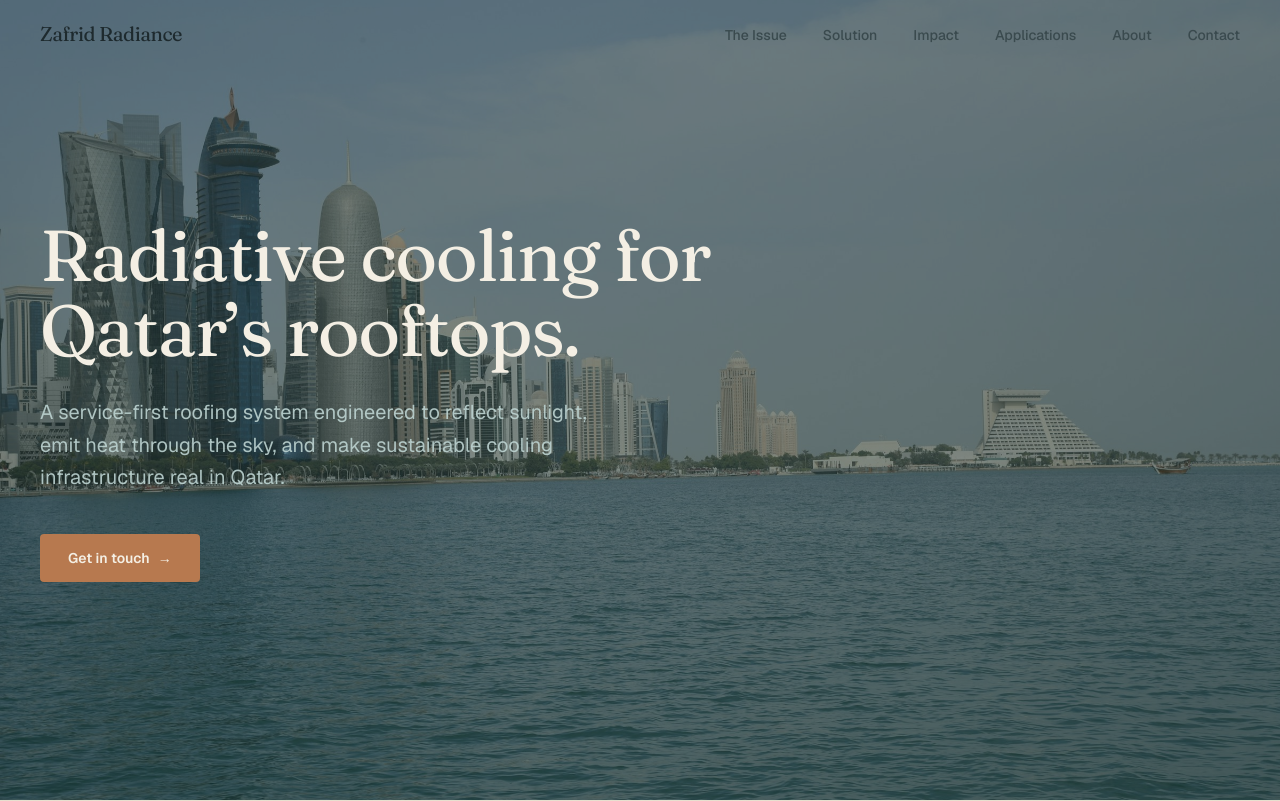
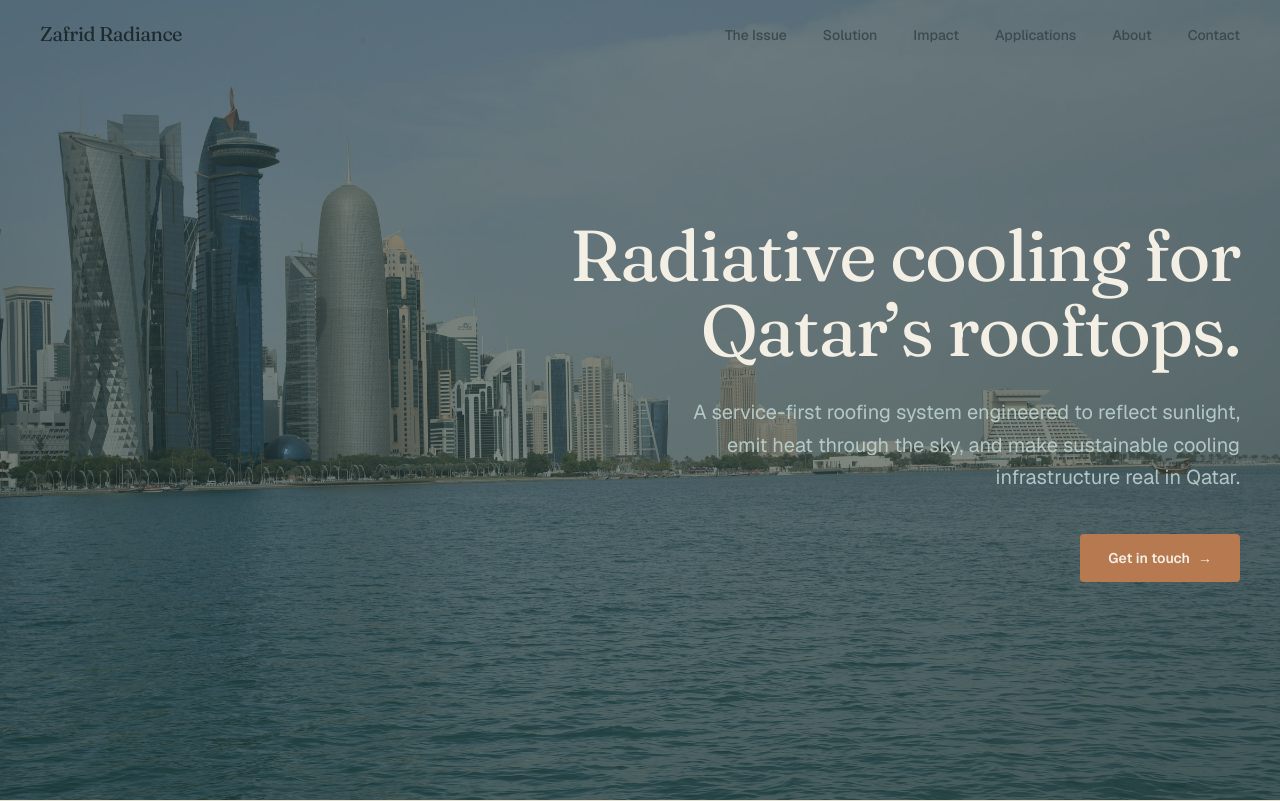
Before and after one commit to zafridradiance/zafrid-radiance-web, a Next.js app: page / in a window 1280 px wide. Shown: the top 801 px of the page. Built offline with nearby package versions, Linux system fonts and the light colour scheme; a web font is replaced by a local one.

Commit message:
Right-align hero copy
Co-Authored-By: Claude Opus 4.8 <noreply@anthropic.com>

```diff
--- a/src/components/Hero.tsx
+++ b/src/components/Hero.tsx
@@ -21,7 +21,7 @@ export default function Hero() {
       <div className="absolute inset-0 bg-pine-deep/55" aria-hidden />
 
       <div className="relative mx-auto w-full max-w-7xl px-6 py-32 lg:px-10">
-        <div className="max-w-3xl">
+        <div className="ml-auto max-w-2xl text-right">
           <h1
             className="animate-fade-up font-serif text-5xl leading-[1.04] tracking-[-0.02em] text-parchment sm:text-6xl lg:text-7xl"
             style={{ animationDelay: "0.15s" }}
@@ -29,13 +29,13 @@ export default function Hero() {
             {hero.title}
           </h1>
           <p
-            className="animate-fade-up mt-7 max-w-xl text-lg leading-relaxed text-frost/90 sm:text-xl"
+            className="animate-fade-up mt-7 ml-auto max-w-xl text-lg leading-relaxed text-frost/90 sm:text-xl"
             style={{ animationDelay: "0.3s" }}
           >
             {hero.subtitle}
           </p>
           <div
-            className="animate-fade-up mt-10"
+            className="animate-fade-up mt-10 flex justify-end"
             style={{ animationDelay: "0.45s" }}
           >
             <Button href="#contact" variant="primary">
```
